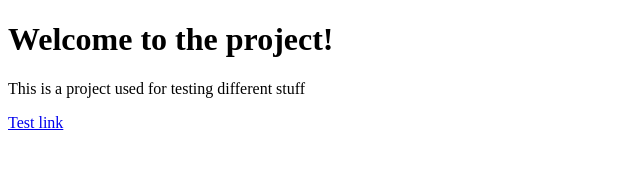
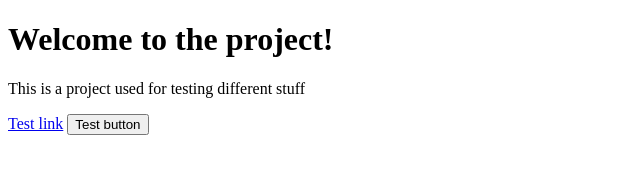
Before and after one commit to giperez/test-repo, a plain HTML site: page index.html in a window 1280 px wide. Shown: the whole page, without its empty margins (0-640 px from the left). Drawn offline with Linux system fonts and the light colour scheme.

Commit message:
feat: add button

```diff
--- a/index.html
+++ b/index.html
@@ -15,6 +15,8 @@
     <p>This is a project used for testing different stuff</p>
 
     <a href="#">Test link</a>
+
+    <button>Test button</button>
   </main>
 </body>
 </html>
```
